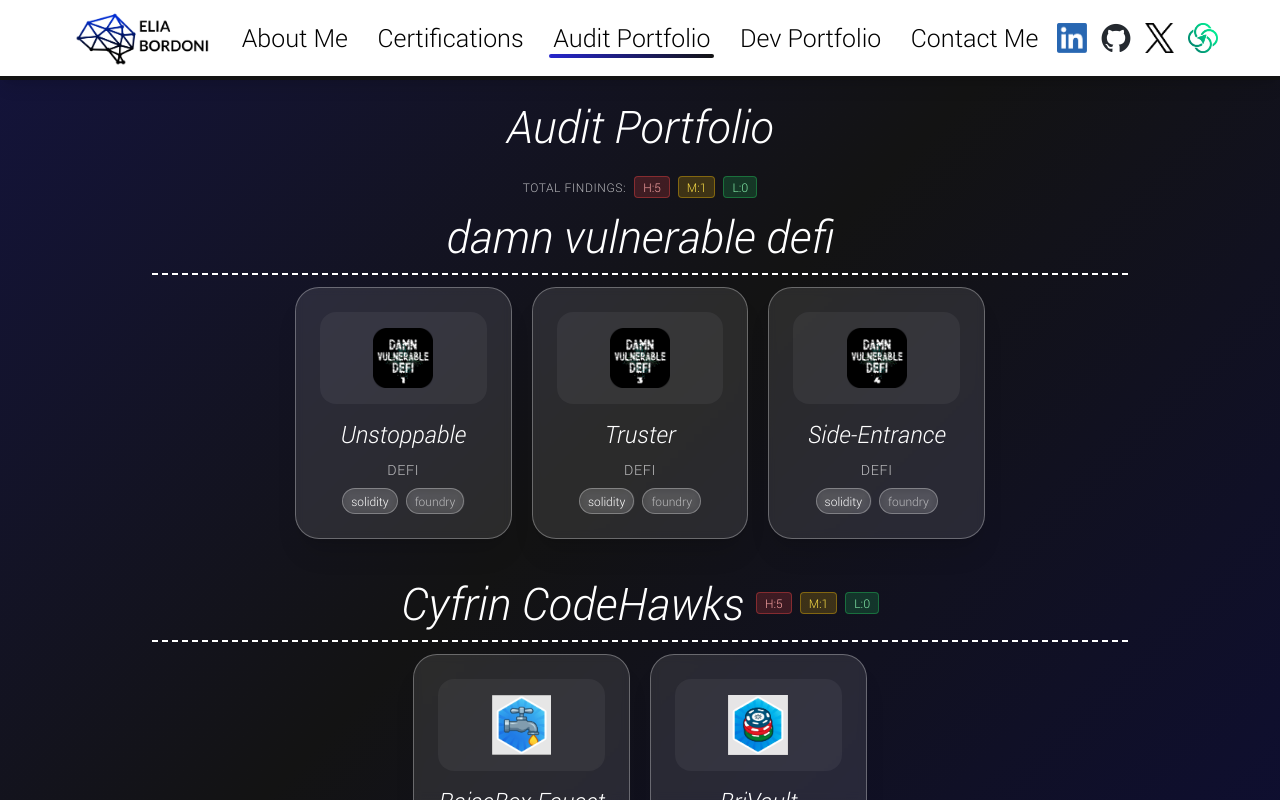
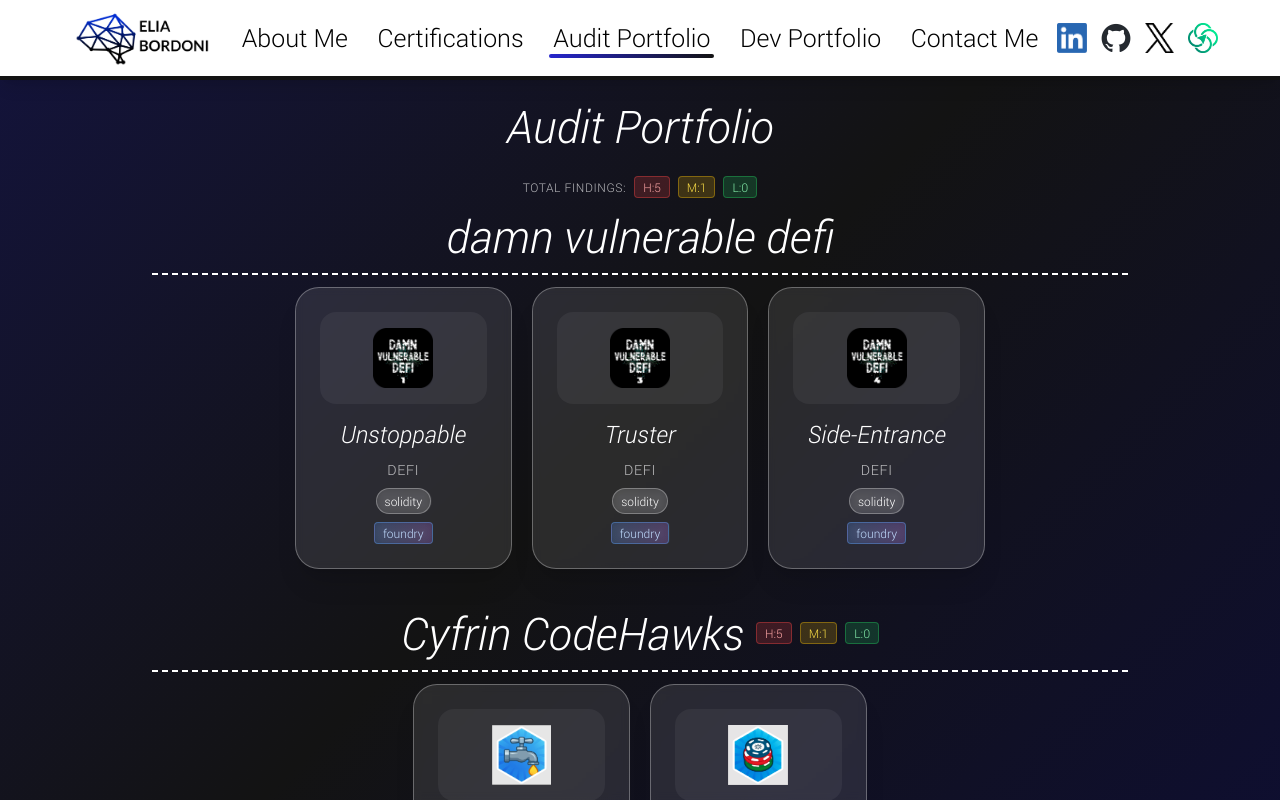
Before and after one commit to eliab256/personal-website, a React (Vite) app: page / in a window 1280 px wide. Both pictures are taken after a click on the button "Audit Portfolio". Built offline with nearby package versions, Linux system fonts and the light colour scheme.

Commit message:
added tecnologic stack

```diff
--- a/src/components/AuditCard.tsx
+++ b/src/components/AuditCard.tsx
@@ -8,7 +8,7 @@
 
 const AuditCard: React.FC<AuditCardProps> = ({ auditProp }) => {
   const dispatch = useDispatch();
-  const { name, image, projectClass, programmingLanguage, developmentFramework, findingsCount } = auditProp;
+  const { name, image, projectClass, programmingLanguage, technologyStack, findingsCount } = auditProp;
 
   return (
     <div
@@ -29,7 +29,16 @@
                 {lang}
               </span>
             ))}
-            <span className="px-2 py-1 bg-white/10 border border-white/30 rounded-full text-xs text-white/60 backdrop-blur-sm">{developmentFramework}</span>
+          </div>
+          <div className="flex flex-row gap-2 justify-center items-center flex-wrap">
+            {(Array.isArray(technologyStack) ? technologyStack : [technologyStack]).map((tech, index) => (
+              <span
+                key={index}
+                className="px-2 py-0.5 bg-gradient-to-r from-blue-500/20 to-purple-500/20 border border-blue-400/40 rounded text-xs text-blue-200 backdrop-blur-sm"
+              >
+                {tech}
+              </span>
+            ))}
           </div>
           {findingsCount && (
             <div className="flex gap-2 mt-2">
--- a/src/components/ProjectCard.tsx
+++ b/src/components/ProjectCard.tsx
@@ -8,7 +8,7 @@
 
 const ProjectCard: React.FC<ProjectCardProps> = ({ projectProp }) => {
   const dispatch = useDispatch();
-  const { name, image, projectType, programmingLanguage } = projectProp;
+  const { name, image, projectType, programmingLanguage, technologyStack } = projectProp;
 
   return (
     <div
@@ -36,6 +36,16 @@
               </span>
             ))}
           </div>
+          <div className="flex flex-row gap-2 justify-center items-center flex-wrap py-2">
+            {(Array.isArray(technologyStack) ? technologyStack : [technologyStack]).map((tech, index) => (
+              <span
+                key={index}
+                className="px-2 py-0.5 bg-gradient-to-r from-blue-500/20 to-purple-500/20 border border-blue-400/40 rounded text-xs text-blue-200 backdrop-blur-sm"
+              >
+                {tech}
+              </span>
+            ))}
+          </div>
         </div>
       </div>
     </div>
--- a/src/data/AuditCardData.ts
+++ b/src/data/AuditCardData.ts
@@ -30,7 +30,7 @@
       "There’s a tokenized vault with a million DVT tokens deposited. It’s offering flash loans for free, until the grace period ends. To catch any bugs before going 100% permissionless, the developers decided to run a live beta in testnet. There’s a monitoring contract to check liveness of the flashloan feature. Starting with 10 DVT tokens in balance, show that it’s possible to halt the vault. It must stop offering flash loans.",
     projectClass: "DeFi",
     programmingLanguage: ["solidity"],
-    developmentFramework: "foundry",
+    technologyStack: ["foundry"],
     gitHubLink: "https://github.com/eliab256/damn-vulnerable-defi-project.git",
     presentationDownloadLink: UnstoppablePDF,
   },
@@ -42,7 +42,7 @@
       "More and more lending pools are offering flashloans. In this case, a new pool has launched that is offering flashloans of DVT tokens for free. The pool holds 1 million DVT tokens. You have nothing. To pass this challenge, rescue all funds in the pool executing a single transaction. Deposit the funds into the designated recovery account.",
     projectClass: "DeFi",
     programmingLanguage: ["solidity"],
-    developmentFramework: "foundry",
+    technologyStack: ["foundry"],
     gitHubLink: "https://github.com/eliab256/damn-vulnerable-defi-project.git",
     presentationDownloadLink: TrusterPDF,
   },
@@ -54,7 +54,7 @@
       "A surprisingly simple pool allows anyone to deposit ETH, and withdraw it at any point in time. It has 1000 ETH in balance already, and is offering free flashloans using the deposited ETH to promote their system. You start with 1 ETH in balance. Pass the challenge by rescuing all ETH from the pool and depositing it in the designated recovery account.",
     projectClass: "DeFi",
     programmingLanguage: ["solidity"],
-    developmentFramework: "foundry",
+    technologyStack: ["foundry"],
     gitHubLink: "https://github.com/eliab256/damn-vulnerable-defi-project.git",
     presentationDownloadLink: SideEntrancePDF,
   },
@@ -68,7 +68,7 @@
       "RaiseBox Faucet is a token drip faucet that drips 1000 test tokens to users every 3 days. It also drips 0.005 sepolia eth to first time users. The faucet tokens will be useful for testing the testnet of a future protocol that would only allow interactions using this tokens.",
     projectClass: "DeFi",
     programmingLanguage: ["solidity"],
-    developmentFramework: "foundry",
+    technologyStack: "foundry",
     findingsCount: [3, 1, 0],
     gitHubLink: "https://github.com/eliab256/codeHawks-2025-10-raisebox-faucet.git",
     presentationDownloadLink: RaiseBoxFaucetAuditPDF,
@@ -82,7 +82,7 @@
       "This smart contract implements a tournament betting vault using the ERC4626 tokenized vault standard. It allows users to deposit an ERC20 asset to bet on a team, and at the end of the tournament, winners share the pool based on the value of their deposits.",
     projectClass: "DeFi",
     programmingLanguage: ["solidity"],
-    developmentFramework: "foundry",
+    technologyStack: ["foundry"],
     findingsCount: [2, 0, 0],
     gitHubLink: "https://github.com/eliab256/code-hawks-2025-11-brivault.git",
     presentationDownloadLink: BriVaultAuditPDF,
--- a/src/data/ProjectCardData.ts
+++ b/src/data/ProjectCardData.ts
@@ -21,6 +21,7 @@
       "A small non-profit organization wants to build a blockchain-based fundraising portal. As a prototype, you are asked to develop a single smart contract that manages one fundraising campaign. The contract must track the total balance, the manager’s address, the fundraising goal, the number of donors, and whether the campaign is closed. It should allow people to donate Ether, update the donor count, let only the manager withdraw funds, enable closing the campaign, and verify whether the fundraising goal has been reached.",
     projectType: "blockchain",
     programmingLanguage: ["solidity"],
+    technologyStack: [],
     gitHubLink: "https://github.com/eliab256/Blockchain-Intro-Project-Elia-Bordoni.git",
     presentationDownloadLink:
       "https://www.dropbox.com/scl/fi/dxhzs817d05urcckyw28k/Blockchain-Intro-project-Elia-Bordoni.pdf?rlkey=sv08vtjh29a6q0xntd5x7tipi&st=9fgfg26j&dl=1",
@@ -33,6 +34,7 @@
       "The startup wants to explore Ethereum protocols to prepare a new educational course on Web3. Your role is to research and analyze leading Ethereum dApps, focusing on their functionality, benefits, and limitations. The study will cover DeFi protocols like Aave (lending and flash loans), Uniswap (token swaps and liquidity pools), and dYdX (derivatives trading), as well as NFT-based platforms such as CryptoKitties. The final objective is to provide the company with an overview of the opportunities and risks of using NFTs and to recommend the adoption of a specific Ethereum protocol for future training and development.",
     projectType: "blockchain",
     programmingLanguage: [],
+    technologyStack: [],
     gitHubLink: "none",
     presentationDownloadLink:
       "https://www.dropbox.com/scl/fi/2uy3t9i09sblmgm8ngvdy/Elia-Bordoni-Ethereum-Basic-Project.pdf?rlkey=mrof4ionlsa4z5wqcqcmmpqey&st=kirkfgke&dl=1",
@@ -45,6 +47,7 @@
       "The project must be created using only HTML and CSS. You are required to design at least two pages, one of which must be a CV page written strictly in HTML format. In order to demonstrate your ability to apply the concepts learned during the course, the website should also include a “Contact Me” page containing a form. If you wish, you may optionally use services such as EmailJS to send the content of the form to your email address. The project must also integrate a front-end framework such as Bootstrap or Materialize, include a favicon, and feature a sticky menu, at least in the mobile version of the site. Furthermore, at least one of the pages, whether it is among those requested or one of your own design, must implement its layout using FlexBox or a Grid System, or even a combination of both. Finally, the entire website must be fully responsive.",
     projectType: "frontEnd",
     programmingLanguage: ["HTML and CSS", "javascript"],
+    technologyStack: [],
     gitHubLink: "https://github.com/eliab256/Progetto-HTML-e-CSS-di-Elia-Bordoni",
     websiteLink: "https://elia-bordoni-blockchain-dev.netlify.app/",
     presentationDownloadLink:
@@ -58,6 +61,7 @@
       "Build a simple counter web app in pure JavaScript where the initial value is 0 and can be increased or decreased with +/− buttons, creating the entire interface dynamically through DOM manipulation without using frameworks.",
     projectType: "frontEnd",
     programmingLanguage: ["javascript"],
+    technologyStack: [],
     gitHubLink: "https://github.com/eliab256/Progetto-Javascript-Basic-di-Elia-Bordoni.git",
     websiteLink: "https://eliab256.github.io/Progetto-Javascript-Basic-di-Elia-Bordoni/",
     presentationDownloadLink:
@@ -70,7 +74,8 @@
     description:
       "A web app for meditation must be developed. The application should include a user-programmable timer that can be paused and restarted. It should feature references to meditation, such as images or text, and provide a simple and intuitive user interface and user experience. The structure of the app should be well organized and easy to understand, while the overall design must be fully responsive.",
     projectType: "frontEnd",
-    programmingLanguage: ["react"],
+    programmingLanguage: ["javascript"],
+    technologyStack: ["react"],
     gitHubLink: "https://github.com/eliab256/Progetto-React-Di-Elia-Bordoni.git",
     websiteLink: "https://s2imeditation-website.netlify.app/",
     presentationDownloadLink:
@@ -82,7 +87,8 @@
     school: "start2impact",
     description: "Build a eco quiz app using React and typescript",
     projectType: "frontEnd",
-    programmingLanguage: ["react", "typescript"],
+    programmingLanguage: [ "typescript"],
+    technologyStack: ["react"],
     gitHubLink: "https://github.com/eliab256/progetto-Typescript-e-React-di-Elia-Bordoni.git",
     websiteLink: "https://ecoquizapp.netlify.app/",
     presentationDownloadLink:
@@ -95,7 +101,8 @@
     description:
       "Gianni, a yoga studio owner, wants to innovate by launching a Web3 e-commerce dApp to sell yoga exercise packages, accepting ETH as the only payment method. The application, built with React, TypeScript, and ethers.js, will let users connect their wallets (e.g., MetaMask), view their balance, browse a product gallery, and securely complete purchases on the Ethereum testnet (Sepolia).",
     projectType: "fullstack",
-    programmingLanguage: ["react", "typescript", "solidity"],
+    programmingLanguage: [ "typescript", "solidity"],
+    technologyStack: ["react", "wagmi"],
     gitHubLink: "https://github.com/eliab256/Yoyo-Exercise-Ecommerce-React-Wagmi-TS.git",
     websiteLink: "https://yoyo-exercise-marketplace.vercel.app",
     presentationDownloadLink:
@@ -109,6 +116,7 @@
       "Bonny, an Italian startup, wants a blockchain-based peer-to-peer lending platform to improve access to credit. The project requires building a Solidity smart contract (LoanManager.sol) that manages loans by tracking borrowers, lenders, amounts, interest rates, repayment periods, and loan status. It must support creating loans, repaying them (with penalties if late), canceling loans, and fetching loan details. Repayments must always be in one exact installment.",
     projectType: "blockchain",
     programmingLanguage: ["solidity"],
+    technologyStack: ["remix"],
     gitHubLink: "https://github.com/eliab256/Progetto-Smart-Contract-Con-Solidity.git",
     etherscanLink: [
       "https://sepolia.etherscan.io/address/0xC625Dc93B7464cc414834Ccc49ee19826A2B413F",
@@ -125,6 +133,7 @@
       "Moove, a micro-mobility company, wants to give its users a stronger voice and actively involve them in company decisions. To achieve this, we are creating a DAO which allows users to participate directly in the governance of the platform. The governance model can be set up in two ways: with direct democracy, where each member votes on every decision, or with liquid democracy, which allows members to vote directly or delegate their vote to someone else, providing flexibility and representative decision-making. Through the governance smart contract, users can become members of the DAO by purchasing shares in exchange for ERC-20 tokens. Administrators will have the ability to close the token sale, finalizing the initial phase. Members will be able to propose decisions to be voted on, and each vote will be weighted according to the number of shares held. Decisions that achieve a majority of weighted votes will be approved, and all proposals and voting activity will be recorded on the contract to ensure transparency. Members will be able to vote for, against, or optionally abstain from a decision. The contract will be thoroughly tested using Hardhat.",
     projectType: "blockchain",
     programmingLanguage: ["solidity", "typescript"],
+    technologyStack: ["hardhat"],
     gitHubLink: "https://github.com/eliab256/Progetto-Solidity-Advanced-Di-Elia-Bordoni.git",
     etherscanLink: ["https://sepolia.etherscan.io/address/0xDcA1ecf6343117FDeA387c847746Ed299d6d32A1#internaltx"],
     presentationDownloadLink:
@@ -138,6 +147,7 @@
       "YoYo aims to make yoga accessible to everyone, including those with mobility challenges, by creating a personalized coaching platform on Ethereum using NFTs. The smart contract implements an ERC721 NFT collection and leverages Chainlink VRF to generate unique, verifiable random attributes for each NFT. Users can mint NFTs with distinct traits, view metadata and collection details, and trade them using standard ERC721 functions. The contract also defines creation costs and limits for the collection. Each NFT unlocks advanced yoga courses and coach feedback, while the random attributes enable a gamified loyalty system that rewards lucky users with special sessions, discounts, or other perks. The contract is carefully tested using Foundry and deployed on the Sepolia test network, combining blockchain technology, gamification, and personalized yoga training to engage users in a unique way.",
     projectType: "blockchain",
     programmingLanguage: ["solidity"],
+    technologyStack: ["foundry", "chainlink"],
     gitHubLink: "https://github.com/eliab256/Yoyo-NFT-coaching-platform.git",
     etherscanLink: ["https://sepolia.etherscan.io/address/0x54B3baABA19A85E9231D9545570FEE3C7Fd97f71#code"],
     presentationDownloadLink:
@@ -150,7 +160,8 @@
     description:
       "The YoYo project aims to create a decentralized platform that makes access to yoga classes and exclusive content simple and innovative through the use of NFTs. Users can purchase tokens that represent the company’s services via smart contracts deployed on a blockchain. At the core of the platform is an ERC-721 smart contract written in Solidity that manages the NFT collection. Sales are handled through fully on-chain English and Dutch auction mechanisms, which are initialized by YoYo administrators. Users can participate by submitting bids in Ether directly to the contract. All these features are designed to be secure and standardized, leveraging OpenZeppelin libraries, and are validated through tests written in Foundry. Interaction with the smart contracts takes place through a dApp developed with React and TypeScript and deployed on Vercel, allowing users to connect their wallet, browse available NFTs and active auctions, purchase tokens, and manage the assets they already own.",
     projectType: ["fullstack", "blockchain"],
-    programmingLanguage: ["solidity", "typescript", "react"],
+    programmingLanguage: ["solidity", "typescript"],
+    technologyStack: ["react", "wagmi", "foundry", "chainlink"],
     gitHubLink: "https://github.com/eliab256/Yoyo-Web3Dapp.git",
     etherscanLink: [
       "https://sepolia.etherscan.io/address/0xFC188F25EE67D68BC61C74714DAA431d0719D1fe",
--- a/src/types/projectTypes.ts
+++ b/src/types/projectTypes.ts
@@ -4,8 +4,11 @@
 export type SchoolType = "start2impact" | "cyfrin Updraft" | "selfmade" | "damn vulnerable defi";
 export const schools: SchoolType[] = ["start2impact", "cyfrin Updraft", "selfmade", "damn vulnerable defi"];
 
-export type ProgrammingLanguagesType = "solidity" | "assembly" | "typescript" | "HTML and CSS" | "javascript" | "react" | "cairo";
-export const programmingLanguages: ProgrammingLanguagesType[] = ["solidity", "assembly", "typescript", "HTML and CSS", "javascript", "react", "cairo"];
+export type ProgrammingLanguagesType = "solidity" | "assembly" | "typescript" | "HTML and CSS" | "javascript" | "cairo";
+export const programmingLanguages: ProgrammingLanguagesType[] = ["solidity", "assembly", "typescript", "HTML and CSS", "javascript", "cairo"];
+
+export type TechnologyStackType = "remix" | "hardhat" | "foundry" | "brownie" | "chainlink" | "nextjs" | "wagmi" | "react" | "tailwindcss";
+export const technologicalStacks: TechnologyStackType[] = ["remix", "hardhat", "foundry", "brownie", "chainlink", "nextjs", "wagmi", "react", "tailwindcss"];
 
 export interface ProjectCardData {
   name: string;
@@ -14,6 +17,7 @@
   description: string;
   projectType: ProjectType | ProjectType[];
   programmingLanguage: ProgrammingLanguagesType[];
+  technologyStack: TechnologyStackType | TechnologyStackType[];
   gitHubLink: string;
   etherscanLink?: string | string[];
   websiteLink?: string;
@@ -26,9 +30,6 @@
 export type ProjectClass = "DeFi" | "NFT" | "DAO" | "Bridge" | "RWA";
 export const projectClasses: ProjectClass[] = ["DeFi", "NFT", "DAO", "Bridge", "RWA"];
 
-export type DevelopmentFrameworkType = "hardhat" | "foundry" | "brownie";
-export const developmentFrameworks: DevelopmentFrameworkType[] = ["hardhat", "foundry", "brownie"];
-
 export interface AuditCardData {
   name: string;
   image: string;
@@ -36,7 +37,7 @@
   description: string;
   projectClass: ProjectClass;
   programmingLanguage: ProgrammingLanguagesType[];
-  developmentFramework: DevelopmentFrameworkType;
+  technologyStack: TechnologyStackType | TechnologyStackType[];
   findingsCount?: [number, number, number]; //high , medium , low
   gitHubLink: string;
   presentationDownloadLink: string;
```
